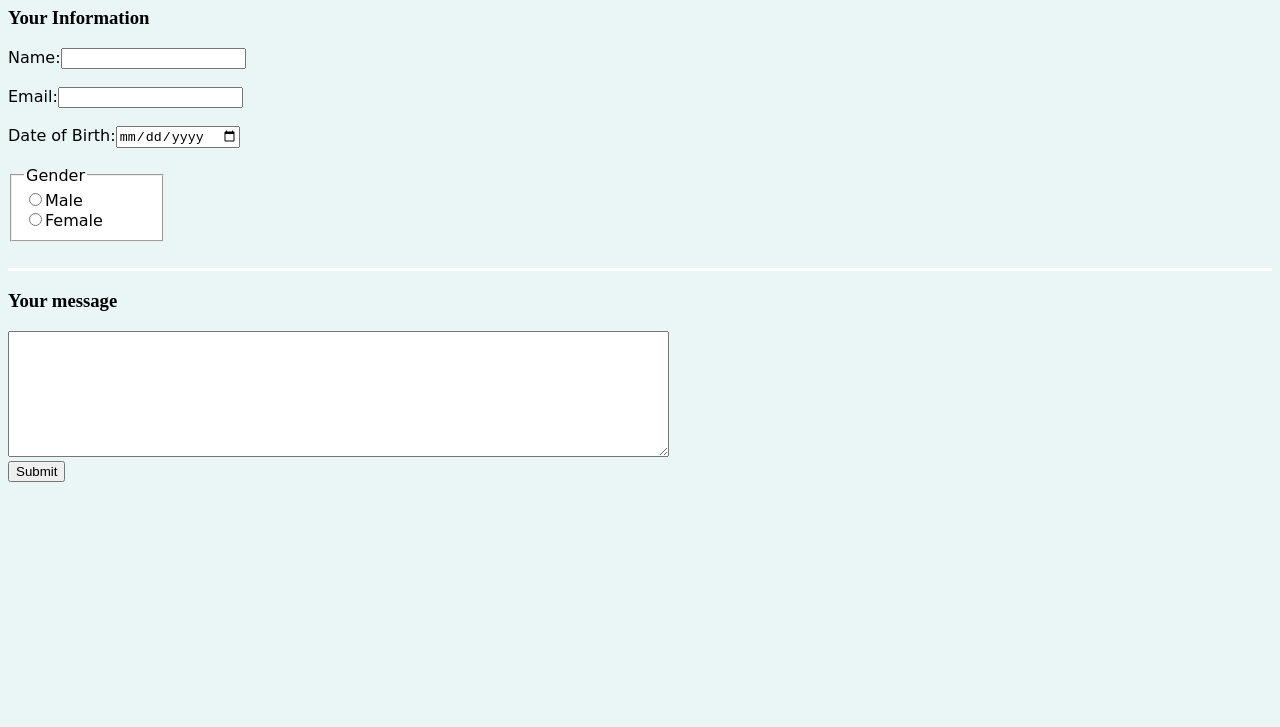
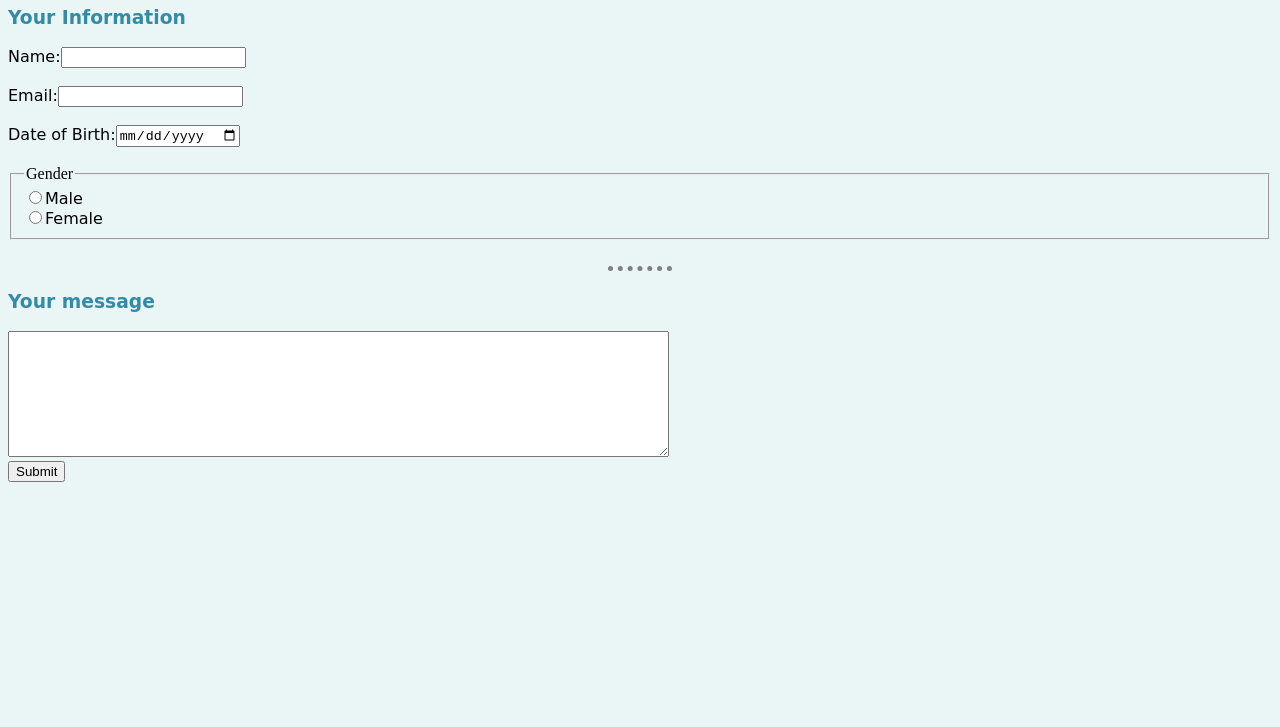
Before and after one commit to Aayan-Ahmad/myself, a plain HTML site: page contactMe.html in a window 1280 px wide. Shown: the part 73-800 px from the top of the page. Drawn offline with Linux system fonts and the light colour scheme.

Commit message:
Update contactMe.html

```diff
--- a/contactMe.html
+++ b/contactMe.html
@@ -1,35 +1,12 @@
 <!DOCTYPE html>
 <html lang="en" dir="ltr">
+
 <head>
   <meta charset="utf-8">
   <title>Contact Me</title>
-    <style>
-    body
-    {
-      background-color: #EAF6F6;
-    }
-    fieldset
-    {
-      background-color: white;
-      width: 10%;
-      font-family: cursive;
-    }
-    label
-    {
-      font-family: cursive;
-    }
-    hr
-    {
-      background-color: white;
-      border-style: none;
-      height: 3px;
-    }
-    h1
-    {
-      text-decoration: underline;
-    }
-    </style>
+  <link rel="stylesheet" href="css/style.css">
 </head>
+
 <body>
   <h1 align="center">Information</h1>
 
@@ -58,4 +35,5 @@
 
   </form>
 </body>
+
 </html>
```
Lines whose indentation alone changed are shown as unchanged.
